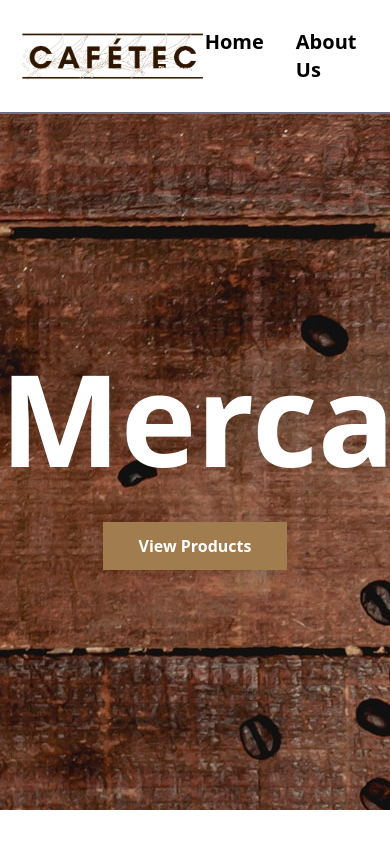
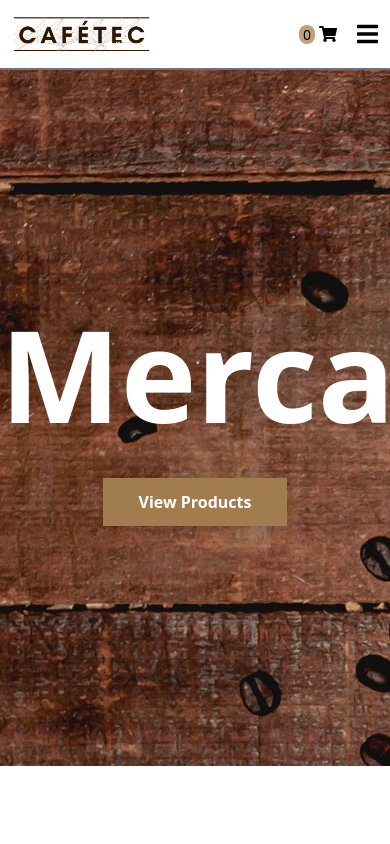
Before and after one commit to jhonc19/CafeTec-Front, an Angular app: page / in a window 390 px wide. Shown: the top 844 px of the page. Built offline with nearby package versions, Linux system fonts and the light colour scheme; what @tailwindcss/typography would draw is missing.

Commit message:
Navbar Responsive

```diff
--- a/src/app/market/shared/header/header.component.html
+++ b/src/app/market/shared/header/header.component.html
@@ -1,10 +1,9 @@
 <div class="w-full border-b-2 border-gray-500">
-  <div class="container mx-auto py-7 px-5 flex items-center justify-between">
-    <img class="max-h-12" src="../../../../assets/img/logo/logo_black-10.png" alt="">
-    <div class="flex justify-between space-x-10">
-      <ul class="flex justify-start space-x-8 text-xl">
+  <div class="container mx-auto py-4 sm:py-7 px-3 sm:px-5 flex items-center justify-between">
+    <img class="max-h-9 sm:max-h-12" src="../../../../assets/img/logo/logo_black-10.png" alt="">
+    <div class="flex justify-between items-center space-x-5 sm:space-x-10">
+      <ul class="hidden sm:flex justify-start space-x-8 text-xl text-coffe-900">
         <li class="font-bold cursor-pointer">Home</li>
-        <li class="font-bold cursor-pointer">About Us</li>
         <li class="font-bold cursor-pointer">Products</li>
         <li class="font-bold cursor-pointer">Blog</li>
         <li class="font-bold cursor-pointer">Contact</li>
@@ -13,6 +12,15 @@
         <span class="bg-coffe-300 rounded-full px-1 text-sm">0</span>
         <fa-icon [icon]="faShoppingCart"></fa-icon>
       </div>
+      <fa-icon (click)="toggleMenu()" class="text-2xl sm:hidden" [icon]="faBars"></fa-icon>
     </div>
   </div>
+  <div *ngIf="showMenu" class="absolute top-16 w-full bg-white py-5 px-5">
+    <ul class="space-y-2 text-coffe-900">
+      <li class="text-lg font-bold cursor-pointer">Home</li>
+      <li class="text-lg font-bold cursor-pointer">Products</li>
+      <li class="text-lg font-bold cursor-pointer">Blog</li>
+      <li class="text-lg font-bold cursor-pointer">Contact</li>
+    </ul>
+  </div>
 </div>
--- a/src/app/market/shared/header/header.component.ts
+++ b/src/app/market/shared/header/header.component.ts
@@ -1,5 +1,5 @@
 import { Component, OnInit } from '@angular/core';
-import { faShoppingCart } from '@fortawesome/free-solid-svg-icons';
+import { faShoppingCart, faBars } from '@fortawesome/free-solid-svg-icons';
 
 @Component({
   selector: 'app-header',
@@ -8,8 +8,16 @@ import { faShoppingCart } from '@fortawesome/free-solid-svg-icons';
 })
 export class HeaderComponent implements OnInit {
   faShoppingCart = faShoppingCart;
+  faBars = faBars;
+
+  showMenu = false;
 
   constructor() {}
 
   ngOnInit(): void {}
+
+  toggleMenu() {
+    console.log('Se Ejecuto el metodo toggleMenu');
+    this.showMenu = !this.showMenu;
+  }
 }
```
